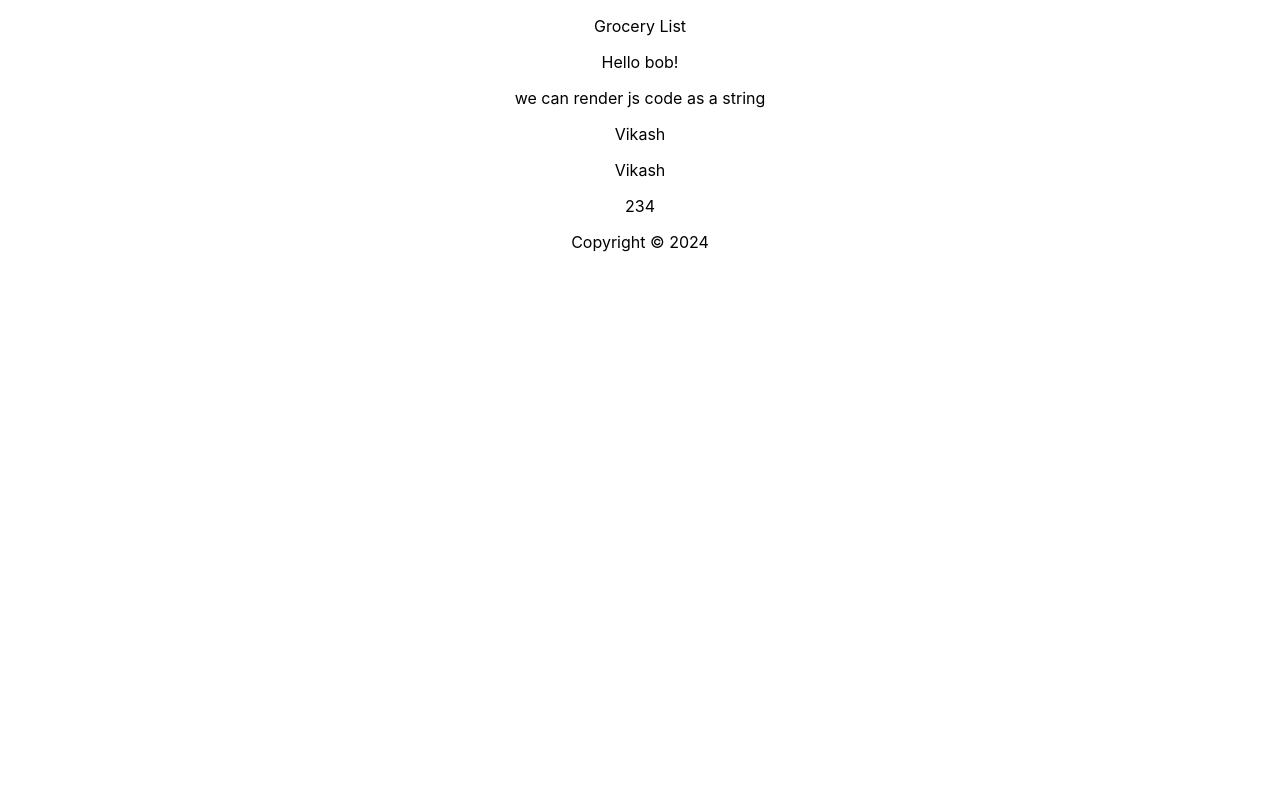
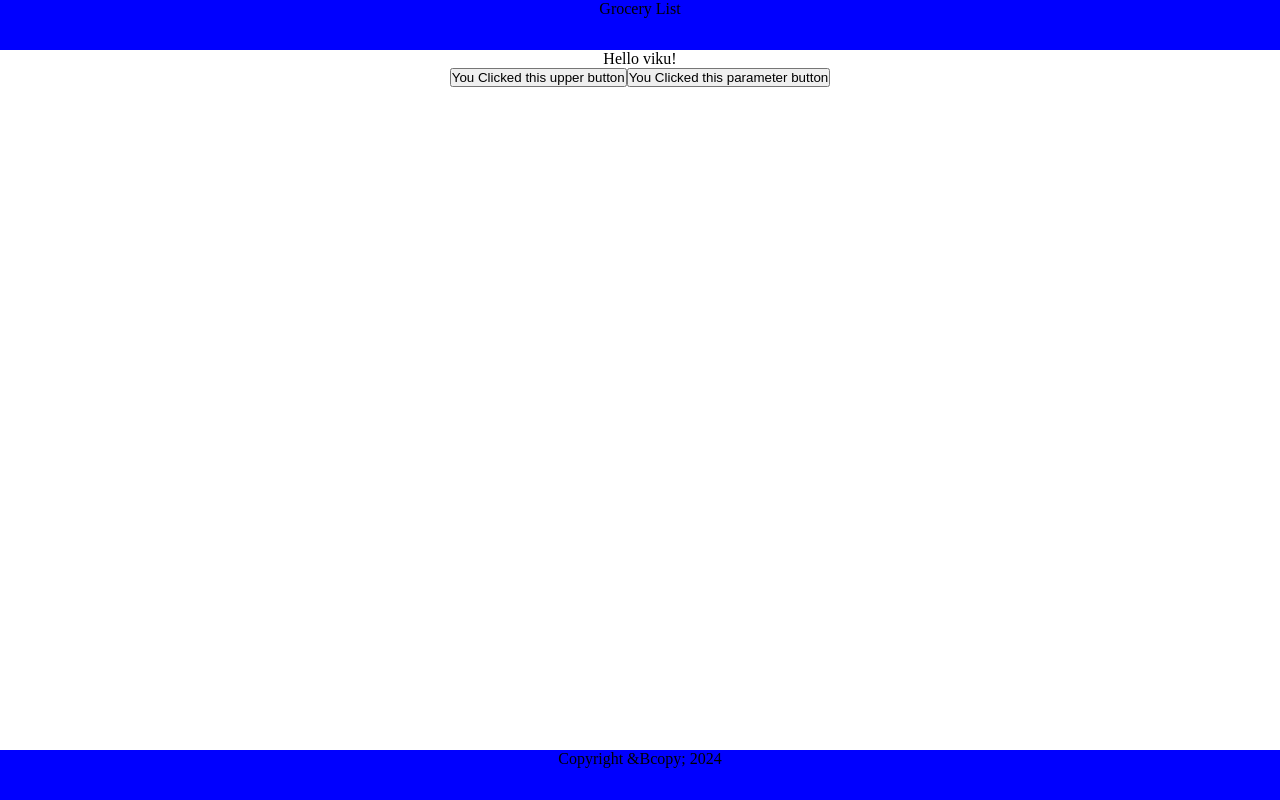
Before and after one commit to vikashh20-3/react_from_scratch, a React (Create React App) app: page / in a window 1280 px wide. Built offline with nearby package versions, Linux system fonts and the light colour scheme.

Commit message:
onclick event on button is added with parameterized and non parameterized function

```diff
--- a/src/content.js
+++ b/src/content.js
@@ -1,26 +1,37 @@
-const Content=()=>{
+const Content = () => {
 
     const handleNameChange = () => {
-        const names = ['vikash', 'bob', 'dave'];
+        const names = ['vikash', 'viku', 'vikku'];
         const int = Math.floor(Math.random() * 3);
         return names[int];
     }
+
+    const handlebuttoclickevent = () => {
+        return console.log('you clicked this upper button')
+    };
+
+    const handleclickeventsecond = (name) => {
+        return console.log(`${name} is clicked`)
+    };
     return (
         <main>
             <p>
                 Hello {handleNameChange()}!
             </p>
-        we can render js code as a string
+            {/* we can render js code as a string
 
         <p>Vikash</p>
         <p>{"Vikash"}</p>
-        <p>{[2, 3, 4]}</p>
+        <p>{[2, 3, 4]}</p> */}
 
             {/* we cannot display object in this way  */}
             {/* <p>{{a:3}}</p> */}
             {/* it will show that object cannot be rendered */}
             {/* boolean can also be not rendered in this way */}
 
+            <button onClick={handlebuttoclickevent}>You Clicked this upper button</button>
+            <button onClick={() => handleclickeventsecond('vikash')}>You Clicked this parameter  button</button>
+
         </main>
     )
 }
--- a/src/footer.js
+++ b/src/footer.js
@@ -3,7 +3,7 @@ const Footer = () => {
     return (
         <footer>
             <p>
-                Copyright &copy; {date.getFullYear()}
+                Copyright &Bcopy; {date.getFullYear()}
             </p>
         </footer>
     )
--- a/src/index.css
+++ b/src/index.css
@@ -1,13 +1,23 @@
-body {
-  margin: 0;
-  font-family: -apple-system, BlinkMacSystemFont, 'Segoe UI', 'Roboto', 'Oxygen',
-    'Ubuntu', 'Cantarell', 'Fira Sans', 'Droid Sans', 'Helvetica Neue',
-    sans-serif;
-  -webkit-font-smoothing: antialiased;
-  -moz-osx-font-smoothing: grayscale;
+* {
+  margin: 0px;
+  padding: 0px;
 }
 
-code {
-  font-family: source-code-pro, Menlo, Monaco, Consolas, 'Courier New',
-    monospace;
+header {
+  background-color: blue;
+  height: 50px;
+  align-items: center;
 }
+main  {
+  justify-content: center;
+  align-items: center;
+
+}
+footer {
+  background-color: blue;
+  height: 50px;
+  display: block;
+  width: 100%;
+  position: absolute;
+  bottom: 0.1px;
+}
```
Also changed, not shown: 1 other file (tests, documents, lock files or other folders). Lines whose indentation alone changed are shown as unchanged.
